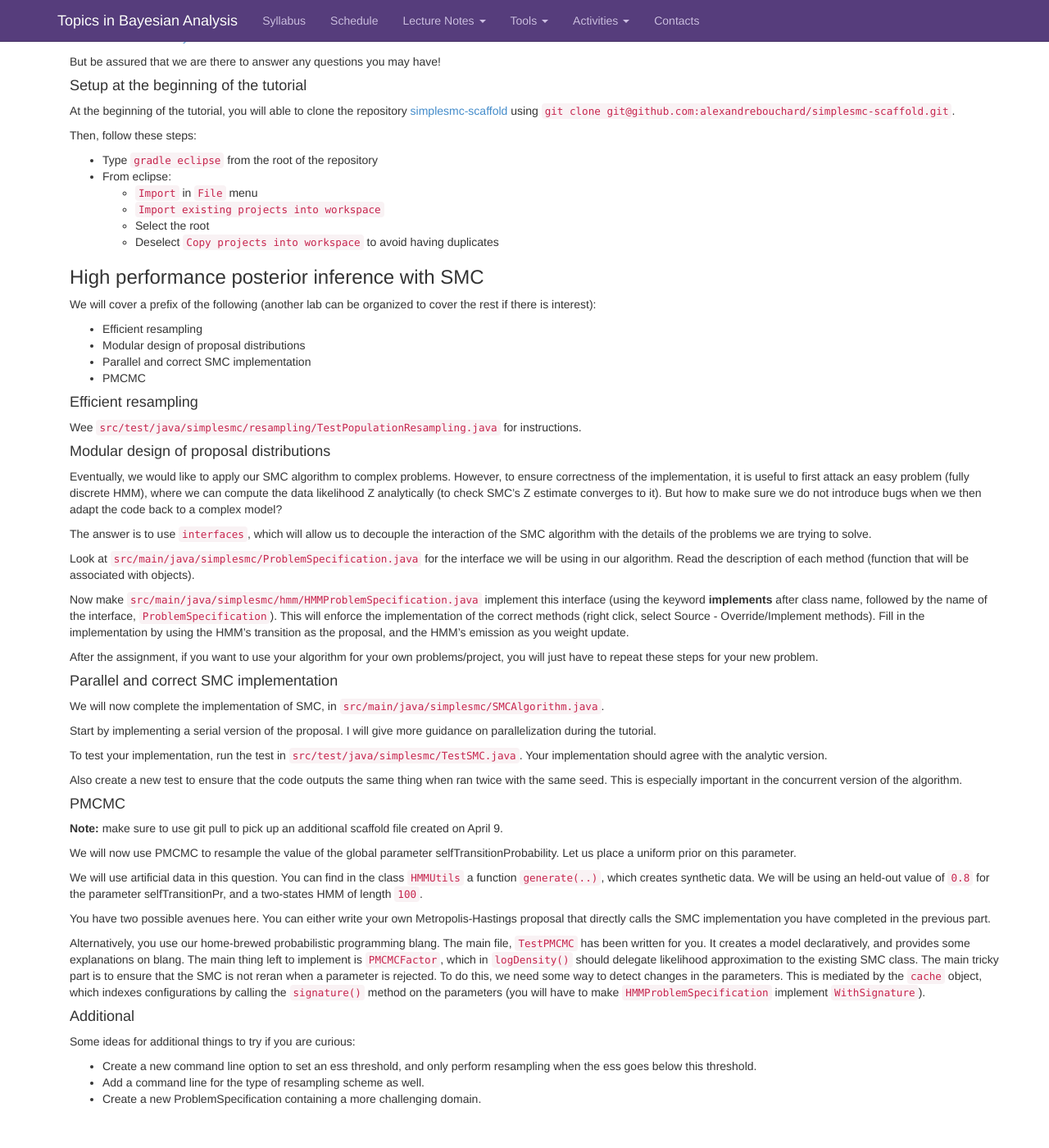
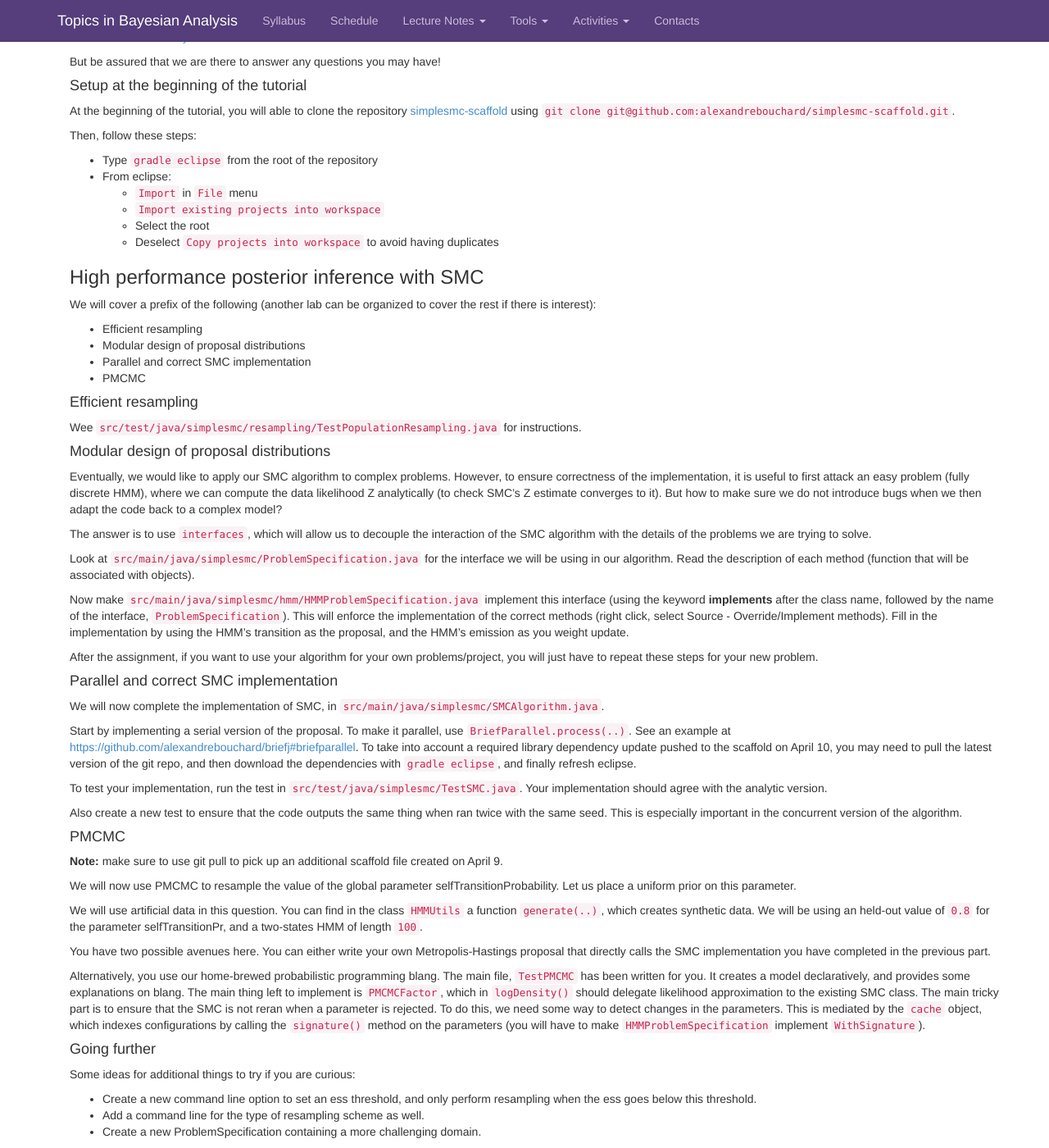
Before and after one commit to UBC-STAT/stat520-sp2014-15-website, a Jekyll site: the page built from _posts/2015-04-08-tutorial1.md, in a window 1280 px wide and 1400 px high, scrolled down 404 px. Shown: the whole window at 82% size. Built offline with Jekyll 4.4.1, drawn with Linux system fonts in a browser that asks for light colours; nearby versions of some CDN libraries; Markdown is read by kramdown in place of the engine named in the settings; comment, search, counter and statistics services are not loaded; before the commit the page ends 1764 px from its top, so only the background shows below that.

Commit message:
Update for lab

```diff
--- a/_posts/2015-04-08-tutorial1.md
+++ b/_posts/2015-04-08-tutorial1.md
@@ -60,7 +60,7 @@ The answer is to use ``interfaces``, which will allow us to decouple the interac
 
 Look at ``src/main/java/simplesmc/ProblemSpecification.java`` for the interface we will be using in our algorithm. Read the description of each method (function that will be associated with objects).
 
-Now make ``src/main/java/simplesmc/hmm/HMMProblemSpecification.java`` implement this interface (using the keyword **implements** after class name, followed by the name of the interface, ``ProblemSpecification``). This will enforce the implementation of the correct methods (right click, select Source - Override/Implement methods). Fill in the implementation by using the HMM's transition as the proposal, and the HMM's emission as you weight update.
+Now make ``src/main/java/simplesmc/hmm/HMMProblemSpecification.java`` implement this interface (using the keyword **implements** after the class name, followed by the name of the interface, ``ProblemSpecification``). This will enforce the implementation of the correct methods (right click, select Source - Override/Implement methods). Fill in the implementation by using the HMM's transition as the proposal, and the HMM's emission as you weight update.
 
 After the assignment, if you want to use your algorithm for your own problems/project, you will just have to repeat these steps for your new problem.
 
@@ -68,7 +68,7 @@ After the assignment, if you want to use your algorithm for your own problems/pr
 
 We will now complete the implementation of SMC, in ``src/main/java/simplesmc/SMCAlgorithm.java``.
 
-Start by implementing a serial version of the proposal. I will give more guidance on  parallelization during the tutorial.
+Start by implementing a serial version of the proposal. To make it parallel, use ``BriefParallel.process(..)``. See an example at [https://github.com/alexandrebouchard/briefj#briefparallel](https://github.com/alexandrebouchard/briefj#briefparallel). To take into account a required library dependency update pushed to the scaffold on April 10, you may need to pull the latest version of the git repo, and then download the dependencies with ``gradle eclipse``, and finally refresh eclipse.
 
 To test your implementation, run the test in ``src/test/java/simplesmc/TestSMC.java``. Your implementation should agree with the analytic version.
 
@@ -87,7 +87,7 @@ You have two possible avenues here. You can either write your own Metropolis-Has
 
 Alternatively, you use our home-brewed probabilistic programming blang. The main file, ``TestPMCMC`` has been written for you. It creates a model declaratively, and provides some explanations on blang. The main thing left to implement is ``PMCMCFactor``, which in ``logDensity()`` should delegate likelihood approximation to the existing SMC class. The main tricky part is to ensure that the SMC is not reran when a parameter is rejected. To do this, we need some way to detect changes in the parameters. This is mediated by the ``cache`` object, which indexes configurations by calling the ``signature()`` method on the parameters (you will have to make ``HMMProblemSpecification`` implement ``WithSignature``).
 
-#### Additional
+#### Going further
 
 Some ideas for additional things to try if you are curious:
 
```
Also changed, not shown: schedule.csv (+20 -17 lines), schedule.md (+1 -1 lines).
